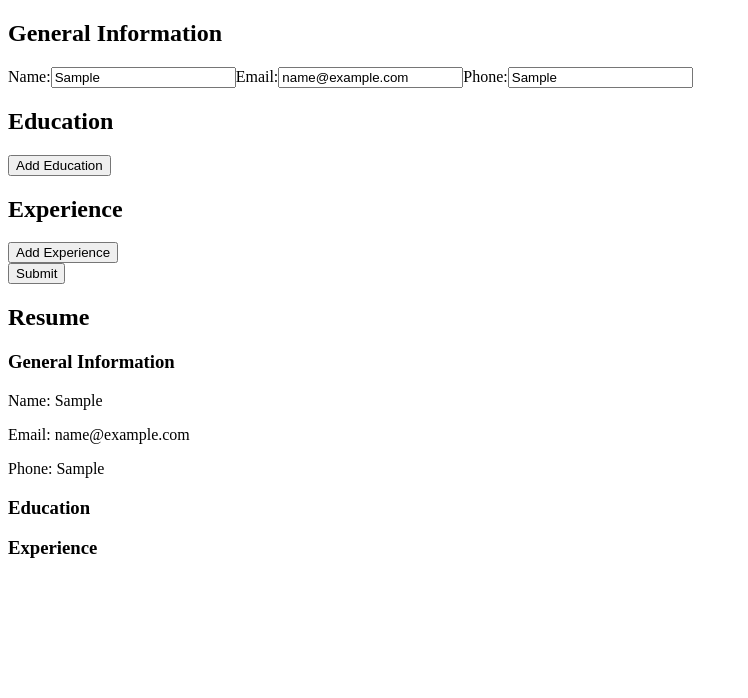
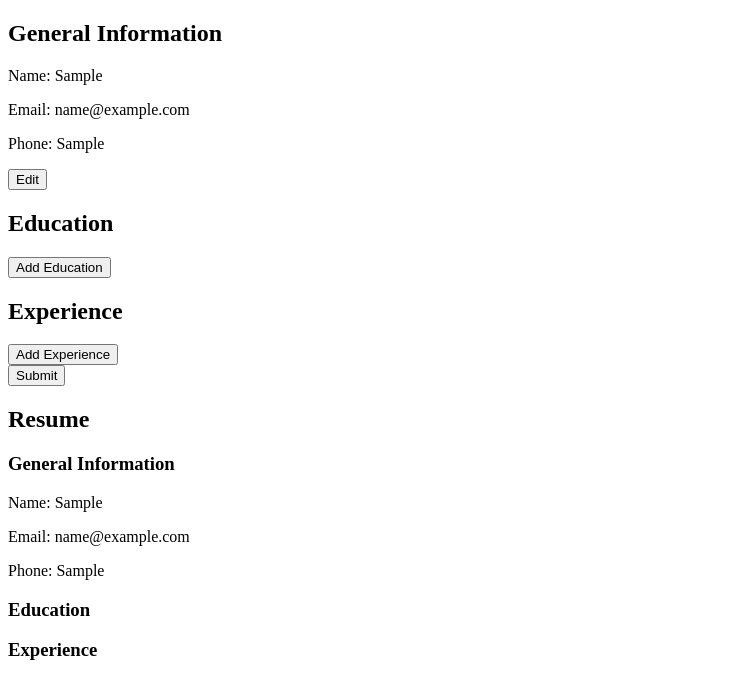
Before and after one commit to Samith-hegde/cv-application, a React (Vite) app: page / in a window 1280 px wide. Both pictures are taken after typing "Sample", "name@example.com", "Sample" into the empty fields and a click on the button "Submit". Shown: the top 698 px of the page, without its empty margins (0-748 px from the left). Built offline with nearby package versions, Linux system fonts and the light colour scheme.

Commit message:
Add and test edit functionality to GeneralInfo component

```diff
--- a/src/App.jsx
+++ b/src/App.jsx
@@ -13,6 +13,13 @@ function App() {
     education: [],
     experience: [],
     isSubmitted: false,
+    isEditing: [1, 1, 1],
+  });
+
+  const [submittedData, setSubmittedData] = useState({
+    generalInfo: [],
+    education: [],
+    experience: [],
   });
 
   const updateGeneralInfo = (data) => {
@@ -43,20 +50,40 @@ function App() {
     setResumeData((prevData) => ({
       ...prevData,
       isSubmitted: true,
+      isEditing: [0, 0, 0],
+    }));
+    setSubmittedData((prevData) => ({
+      ...prevData,
+      generalInfo: resumeData.generalInfo,
+      education: resumeData.education,
+      experience: resumeData.experience,
+    }));
+  }
+
+  const handleEdit = (index) => {
+    setResumeData((prevData) => ({
+      ...prevData,
+      isEditing:
+        prevData.isEditing.map((value, i) => {
+          if (i === index) {
+            return 1;
+          }
+          return value;
+        }),
     }));
   }
 
   return (
     <>
       <div className='Form'>
-        <GeneralInfo onUpdate={updateGeneralInfo}/>
-        <Education onUpdate={updateEducation}/>
-        <Experience onUpdate={updateExperience}/>
-        <SubmitButton onUpdate={handleSubmit}/>
+        <GeneralInfo onUpdate={updateGeneralInfo} data={resumeData} onEdit={handleEdit}/>
+        <Education onUpdate={updateEducation} data={resumeData}/>
+        <Experience onUpdate={updateExperience} data={resumeData}/>
+        <SubmitButton onUpdate={handleSubmit} data={resumeData}/>
       </div>
 
       <div className='Resume'>
-        <Resume data={resumeData}/>
+        <Resume data={submittedData}/>
       </div>
 
     </>
--- a/src/components/GeneralInfo.jsx
+++ b/src/components/GeneralInfo.jsx
@@ -1,6 +1,6 @@
 import React, { useState } from 'react';
 
-function GeneralInfo({ onUpdate }) {
+function GeneralInfo({ onUpdate, data, onEdit }) {
     const [name, setName] = useState('');
     const [email, setEmail] = useState('');
     const [phone, setPhone] = useState('');
@@ -18,6 +18,18 @@ function GeneralInfo({ onUpdate }) {
     const handlePhoneChange = (e) => {
         setPhone(e.target.value);
         onUpdate({ phone: e.target.value });
+    }
+
+    if (data.isEditing[0] === 0) {
+        return (
+            <div className="GeneralInfo">
+                <h2> General Information </h2>
+                <p> Name: {data.generalInfo.name} </p>
+                <p> Email: {data.generalInfo.email} </p>
+                <p> Phone: {data.generalInfo.phone} </p>
+                <button onClick={() => onEdit(0)}> Edit </button>
+            </div>
+        )
     }
 
     return (
--- a/src/components/Resume.jsx
+++ b/src/components/Resume.jsx
@@ -1,10 +1,6 @@
 import React, { useState } from 'react';
 
 function Resume({ data }) {
-
-    if (!data.isSubmitted) {
-        return <div className="Resume">  </div>;
-    }
 
     return (
         <div className="Resume">
--- a/src/components/SubmitButton.jsx
+++ b/src/components/SubmitButton.jsx
@@ -2,9 +2,14 @@ import React, { useState } from 'react';
 
 function SubmitButton({ onUpdate }) {
 
+    const handleSubmit = (e) => {
+        e.preventDefault();
+        onUpdate();
+    }
+
     return (
         <div>
-            <button onClick={onUpdate}> Submit </button>
+            <button onClick={handleSubmit}> Submit </button>
         </div>
     )
 }
```
